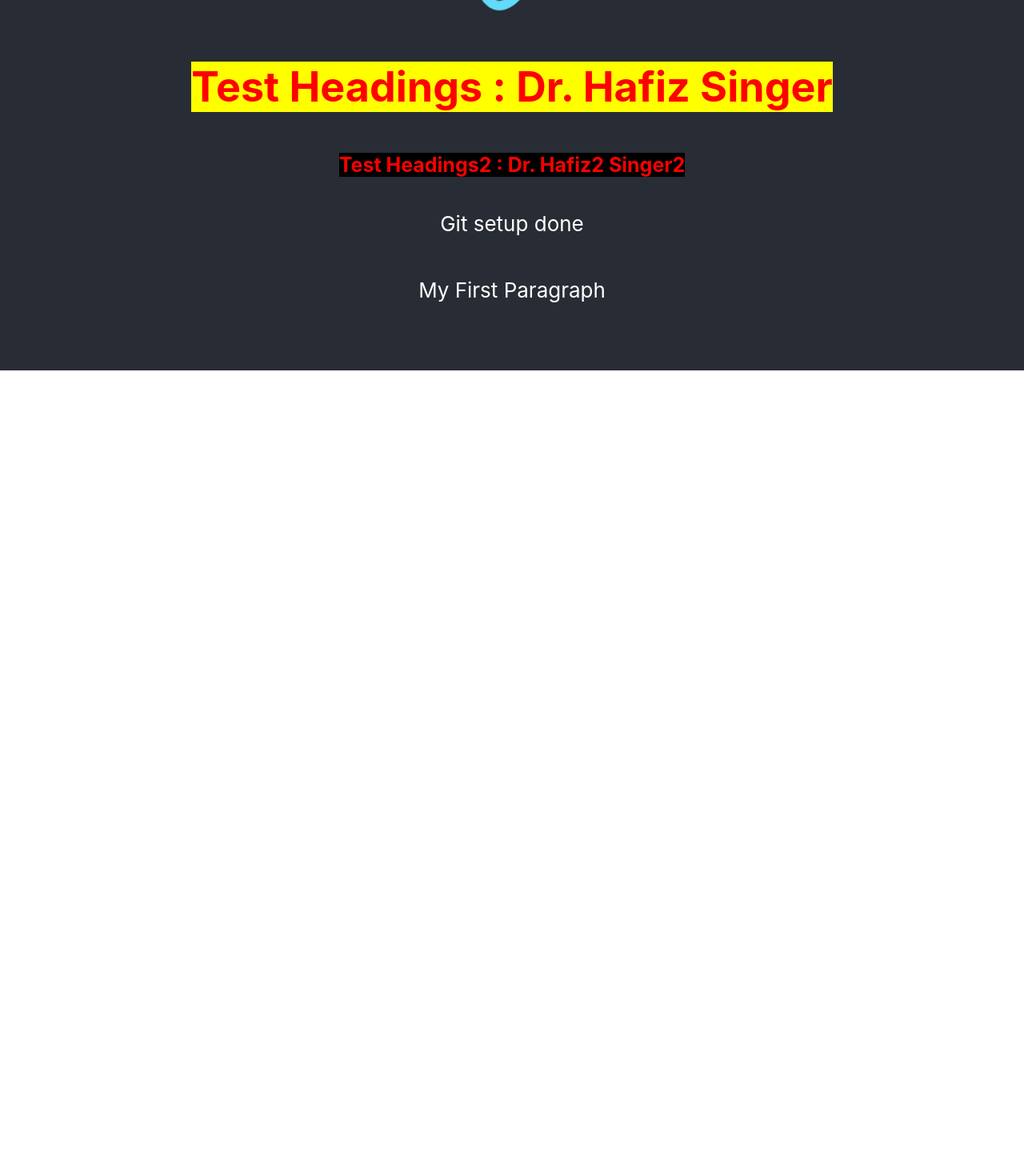
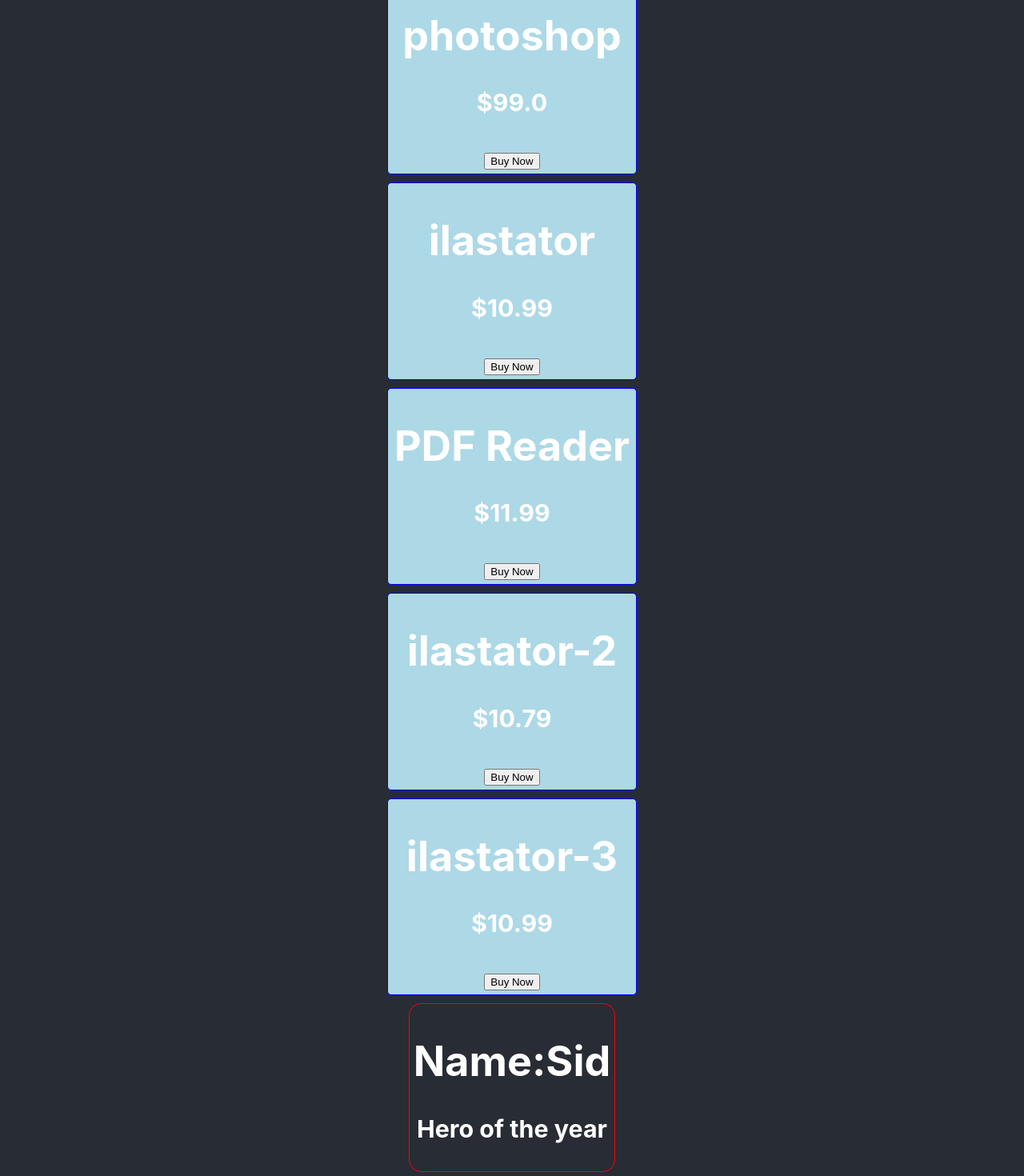
Before and after one commit to NA-Siddiky/react-core-concepts, a React (Create React App) app: page / in a window 1280 px wide. Shown: the part 337-1807 px from the top of the page at 80% size. Before the commit the page ends 800 px from the top, so only its background shows below. Built offline with nearby package versions, Linux system fonts and the light colour scheme.

Commit message:
adding script

```diff
--- a/src/App.js
+++ b/src/App.js
@@ -1,4 +1,4 @@
-import logo from './logo.svg';
+// import logo from './logo.svg';
 import './App.css';
 
 const style = {
@@ -18,23 +18,171 @@
   // console.log(person);
   // console.log(person2);
 
+  const nayoks = ['Anawer', 'Jafor', 'Elish', 'Bappy', 'sakib']
+  // console.log(nayoks);
+
+  // const nayokName = nayoks.map(nayok => nayok)
+  // console.log(nayokName);
+
+  const products = [
+    { name: 'photoshop', price: '$99.0' },
+    { name: 'ilastator', price: '$10.99' },
+    { name: 'PDF Reader', price: '$11.99' },
+    { name: 'ilastator-2', price: '$10.79' },
+    { name: 'ilastator-3', price: '$10.99' },
+  ]
+
+  const friends = [
+    { name: 'hablu', id: '01' },
+    { name: 'kablu', id: '02' },
+    { name: 'lablu', id: '99' },
+  ]
+
+  // const productsIs = products.map(productIs => productIs);
+  // console.log(productsIs);
+
+  // const productsName = products.map(nameIs => nameIs.name);
+  // console.log(productsName);
+
+  // const productsPrice = products.map(priceIs => priceIs.price);
+  // console.log(productsPrice);
+
   return (
     <div className="App">
       <header className="App-header">
-        <img src={logo} className="App-logo" alt="logo" />
-        <h1 className="" style={style}>Test Headings : {person.name + ' ' + person.job}</h1>
+        {/* <img src={logo} className="App-logo" alt="logo" /> */}
+        {/* <h1 className="" style={style}>Test Headings : {person.name + ' ' + person.job}</h1> */}
 
-        <h1 style={{
+        {/* <h1 style={{
           color: "red",
           backgroundColor: "Black",
           fontSize: 25
-        }}>Test Headings2 : {person2.name + ' ' + person2.job}</h1>
+        }}>Test Headings2 : {person2.name + ' ' + person2.job}</h1> */}
 
-        <p>Git setup done</p>
-        <p>My First Paragraph</p>
+        {/* <p>Git setup done</p>
+        <p>My First Paragraph</p> */}
+        <h3>Testing React</h3>
+
+        <ul>
+          {
+            nayoks.map(nayokNameIs => <li>{nayokNameIs}</li>)
+          }
+          {/* <li>{nayoks[0]}</li>
+          <li>{nayoks[1]}</li>
+          <li>{nayoks[2]}</li>
+          <li>{nayoks[3]}</li> */}
+
+          {/* {
+            products.map(productsList => <li>{productsList.name}</li>)
+          } */}
+
+        </ul>
+        {
+          products.map(productsList => <Product Product={productsList}></Product>)
+        }
+
+        {/* {
+          products.map(ProductIs => <Product Product={ProductIs}></Product>)
+        } */}
+        {/* <Product name={products[0].name} price = {products[0].price}></Product> */}
+        {/* <Product Product={products[0]}></Product>
+
+        <Product Product={products[1]}></Product>
+        <Product Product={products[2]}></Product> */}
+
+        {/* <Person Nayok ={nayok[0]}> </Person> */}
+        <Person> </Person>
+
+
       </header>
     </div>
   );
 }
 
+// function Nayok(ress){
+
+// }
+
+function Product(info) {
+  const productStyle = {
+    margin: '5px',
+    padding: '5px',
+    border: '1px solid blue',
+    borderRadius: '5px',
+    backgroundColor: 'lightblue',
+
+    width: '300px',
+    float: 'left',
+  }
+
+  const { name, price } = info.Product;
+  // console.log(name, price);
+
+
+  // console.log(info);
+  return (
+    <div style={productStyle}>
+      {/* <h1>{info.name}</h1>
+      <h3>{info.price}</h3> */}
+
+      {/* <h1>{info.Product.name}</h1>
+      <h3>{info.Product.price}</h3> */}
+
+      <h1>{name}</h1>
+      <h3>{price}</h3>
+      <h1></h1>
+      <button>Buy Now</button>
+
+    </div>
+  )
+}
+
+function Friend(props) {
+  const friendsStyle = {
+    margin: '5px',
+    padding: '5px',
+    border: '1px solid blue',
+    borderRadius: '5px',
+    backgroundColor: 'pink',
+    height: '300px',
+    width: '300px',
+    float: 'left',
+  }
+
+  const { name, id } = props.Friend;
+  // console.log(name, id);
+
+
+  // console.log(props);
+  return (
+    <div style={friendsStyle}>
+
+      <h1>{name}</h1>
+      <h3>{id}</h3>
+      <h1></h1>
+      <button>Buy Now</button>
+
+    </div>
+  )
+
+}
+
+function Person() {
+  const style = {
+    border: '1px solid red',
+    borderRadius: '15px',
+    margin: "5px",
+    padding: "5px"
+  }
+
+  return (
+    <div className="d-flex" style={
+      style
+    }>
+      <h1>Name:Sid</h1>
+      <h3>Hero of the year</h3>
+    </div>
+  )
+}
+
 export default App;
```
